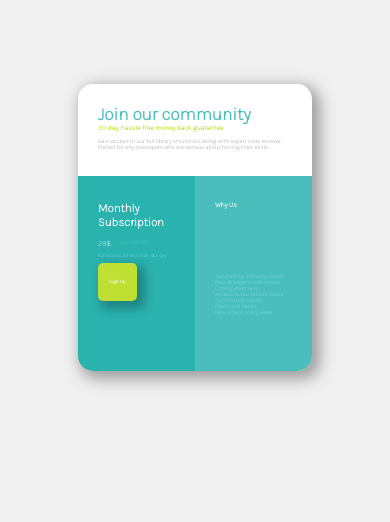
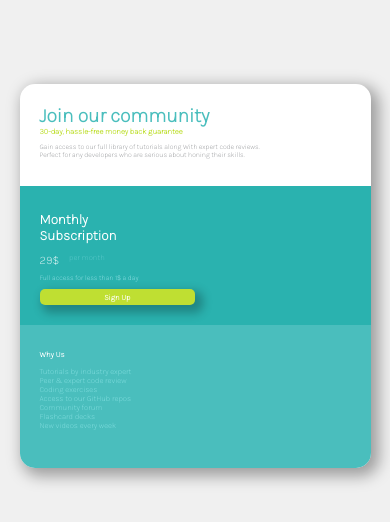
Before and after one commit to DrCipherGit/Web_Projects, a plain HTML site: page Pricing_Card_Challenge/index.html in a window 390 px wide. Drawn offline with Linux system fonts and the light colour scheme.

Commit message:
responsive

```diff
--- a/Pricing_Card_Challenge/style.css
+++ b/Pricing_Card_Challenge/style.css
@@ -115,7 +115,6 @@ h2,h4{
 .moneyTwo{
     font-size: 1.5vw;
     padding-left: 10px;
-    text-align: ;
 }
 
 ul{
@@ -133,3 +132,67 @@ ul{
 .right h4{
     font-size: 1.75vw;
 }
+
+@media (max-width: 768px) {
+    .container {
+        width: 90vw;
+    }
+
+    .downPart {
+        flex-direction: column;
+    }
+
+    .left, .right {
+        width: 100%;
+    }
+
+    .left {
+        padding-bottom: 20px;
+    }
+
+    .right {
+        padding-bottom: 30px;
+    }
+
+    .top h2 {
+        font-size: 5vw;
+    }
+
+    .top h4 {
+        font-size: 2vw;
+    }
+
+    .top p {
+        font-size: 1.8vw;
+    }
+
+    .left h4 {
+        font-size: 3.5vw;
+    }
+
+    .moneyOne {
+        font-size: 3vw;
+    }
+
+    .moneyTwo {
+        font-size: 2vw;
+    }
+
+    ul {
+        font-size: 2vw;
+        margin-top: 8px;
+    }
+
+    .leftTwo {
+        font-size: 1.8vw;
+    }
+
+    .right h4 {
+        font-size: 2vw;
+    }
+
+    .button {
+        font-size: 2vw;
+        height: 4vw;
+    }
+}
```
